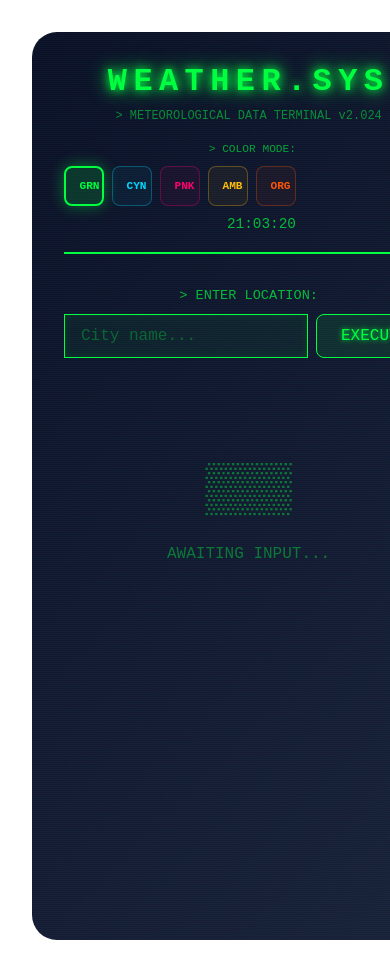
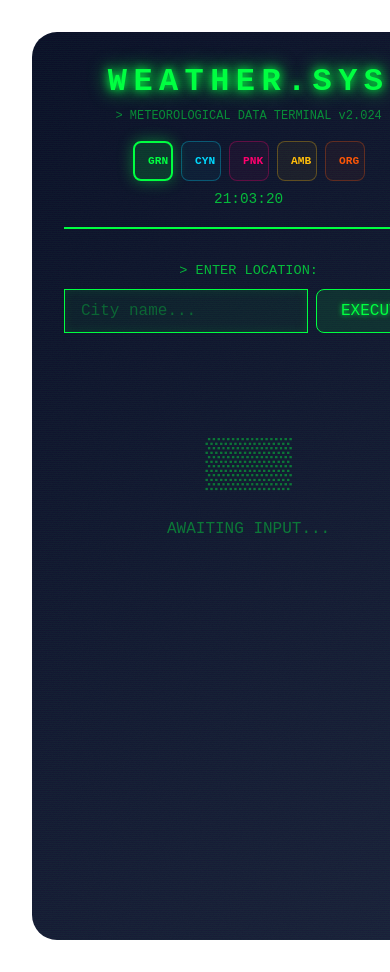
Before and after one commit to Omitofo/WeatherAppA, a React (Vite) app: page / in a window 390 px wide. Shown: the top 972 px of the page. Built offline with nearby package versions, Linux system fonts and the light colour scheme.

Commit message:
more CSS changes.. for responsiveness

```diff
--- a/src/WeatherApp.jsx
+++ b/src/WeatherApp.jsx
@@ -1,4 +1,3 @@
-//src/WeatherApp.jsx
 import React, { useState, useEffect } from 'react';
 
 // Aesthetic Direction: Retro-Futuristic Terminal with Color Customization
@@ -34,7 +33,7 @@ const WeatherApp = () => {
 
     try {
       // Using Vercel serverless function to keep API key secure
-      const response = await fetch(`/api/Weather?city=${encodeURIComponent(location)}`);
+      const response = await fetch(`/api/weather?city=${encodeURIComponent(location)}`);
 
       if (!response.ok) {
         const errorData = await response.json();
@@ -156,19 +155,14 @@ const WeatherApp = () => {
             </div>
 
             {/* Color Theme Selector */}
-            <div style={{
+            <div className="theme-selector" style={{
               display: 'flex',
               flexDirection: 'column',
               gap: '0.5rem',
               alignItems: 'flex-end'
             }}>
-              <div style={{
-                fontSize: '0.7rem',
-                opacity: 0.6
-              }}>
-                {'>'} COLOR MODE:
-              </div>
-              <div style={{
+
+              <div className="theme-buttons" style={{
                 display: 'flex',
                 gap: '0.5rem',
                 flexWrap: 'wrap',
@@ -513,6 +507,16 @@ const WeatherApp = () => {
         ::placeholder {
           color: ${hexToRgba(themeColor, 0.3)};
         }
+
+        @media (max-width: 540px) {
+          .theme-selector {
+            align-items: center !important;
+            width: 100%;
+          }
+          .theme-buttons {
+            justify-content: center !important;
+          }
+        }
       `}</style>
     </div>
   );
```
